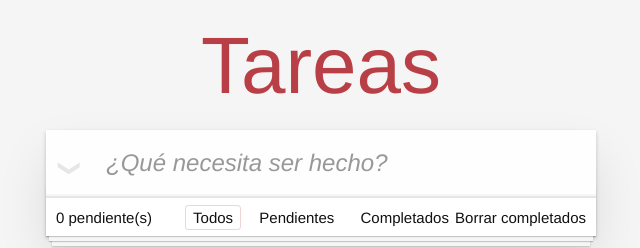
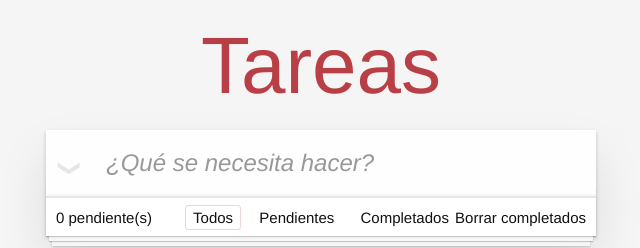
Before and after one commit to CrisMEDev/TodoListApp, a website built with webpack: page src/index.html in a window 1280 px wide. Shown: the top 248 px of the page, 319-959 px from the left. Built offline with nearby package versions, Linux system fonts and the light colour scheme.

```diff
--- a/src/index.html
+++ b/src/index.html
@@ -9,7 +9,7 @@
 		<section class="todoapp">
 			<header class="header">
 				<h1>Tareas</h1>
-				<input class="new-todo" placeholder="¿Qué necesita ser hecho?" autofocus>
+				<input class="new-todo" placeholder="¿Qué se necesita hacer?" autofocus>
 			</header>
 			<!-- This section should be hidden by default and shown when there are todos -->
 			<section class="main">
```
Also changed, not shown: docs/index.html (+1 -1 lines), docs/assets/icon-webpack.png (deleted), src/assets/icon-webpack.png (deleted), 4 other files.
